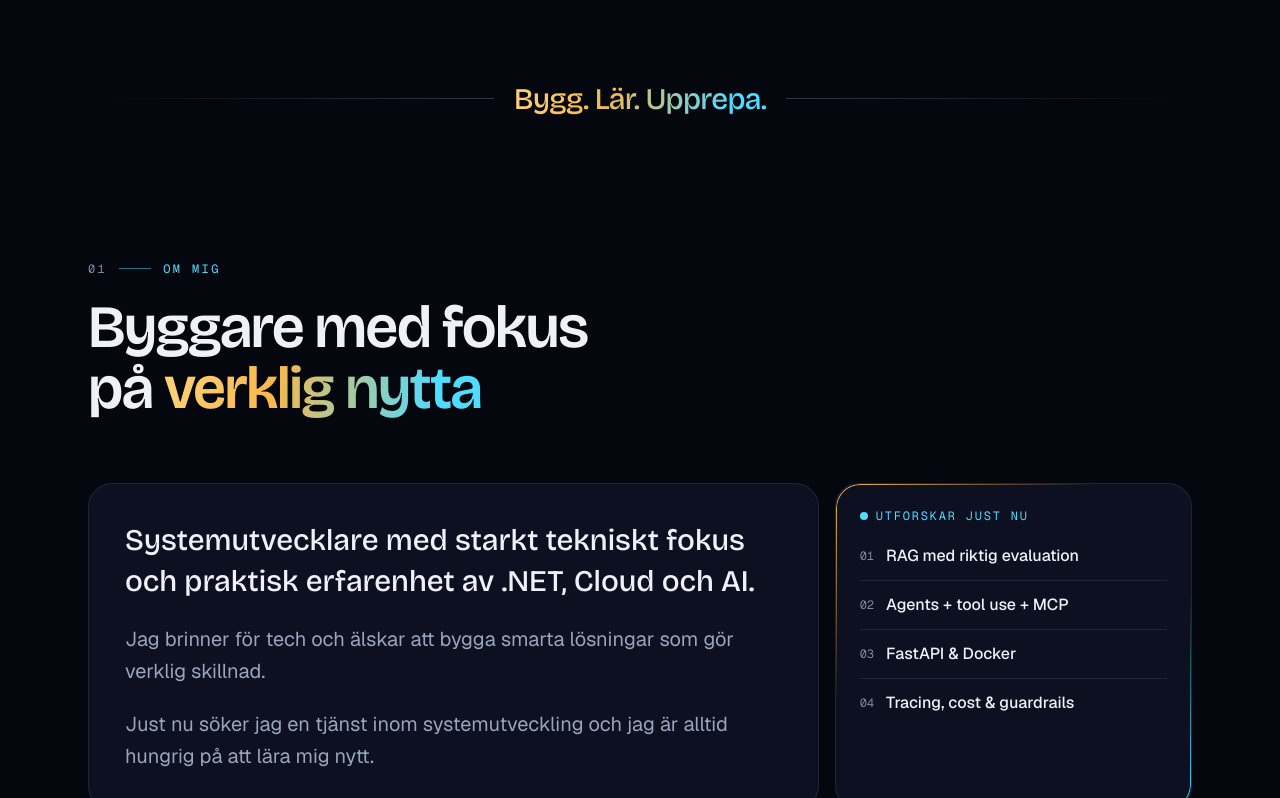
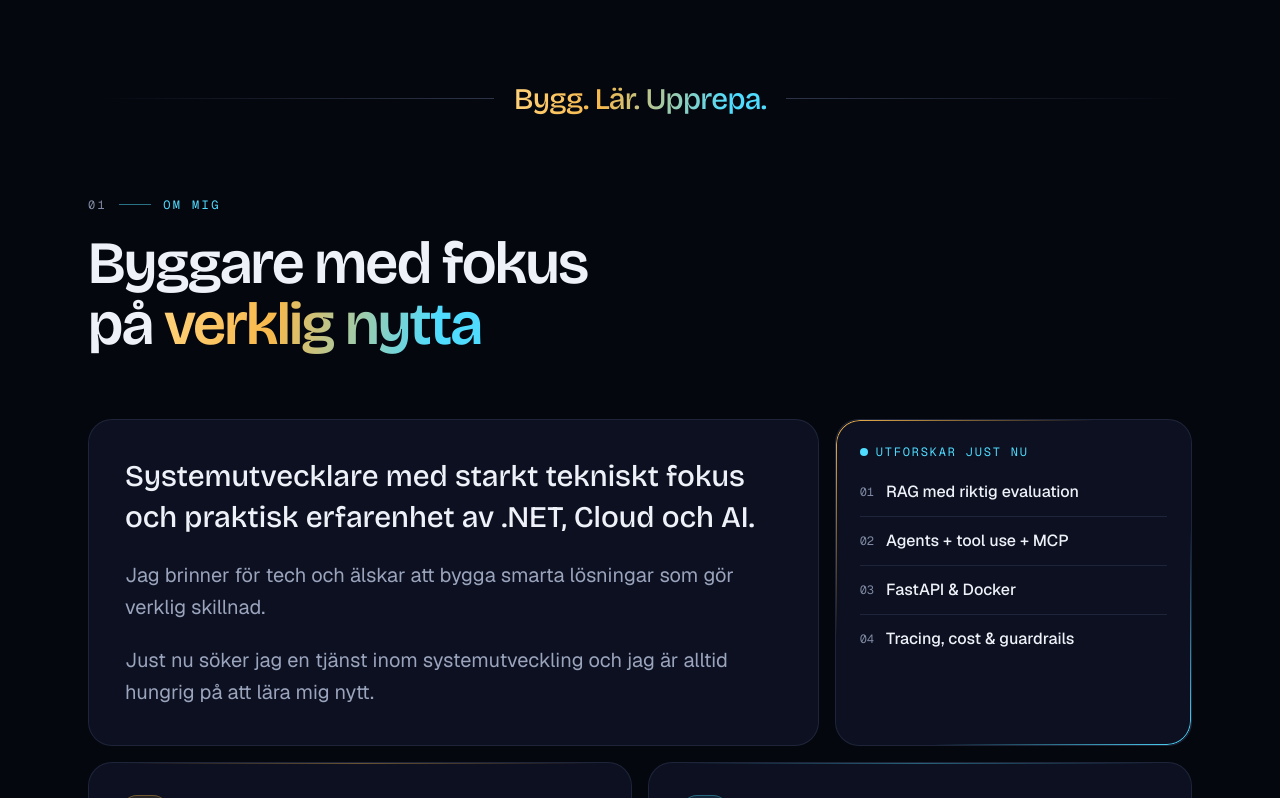
Before and after one commit to Harunsystemdeveloper/portfolio, a Next.js app: page / in a window 1280 px wide. Shown: the part 882-1680 px from the top of the page. Built offline with nearby package versions, Linux system fonts and the light colour scheme.

Commit message:
Minskat mellanrummet mellan sektionerna och låtit innehållet tona in tidigare

```diff
--- a/src/components/Contact.tsx
+++ b/src/components/Contact.tsx
@@ -24,7 +24,7 @@ export default function Contact() {
   }
 
   return (
-    <section id="kontakt" aria-labelledby="kontakt-rubrik" className="mx-auto max-w-6xl px-4 py-20 sm:px-6 sm:py-32">
+    <section id="kontakt" aria-labelledby="kontakt-rubrik" className="mx-auto max-w-6xl px-4 py-12 sm:px-6 sm:py-16">
       <Reveal className="card ring-gradient relative isolate overflow-hidden !rounded-[2rem] p-6 sm:p-12 lg:p-16">
         <div aria-hidden className="absolute -top-64 -left-56 -z-10 h-[36rem] w-[36rem] glow-gold" />
         <div aria-hidden className="absolute -right-56 -bottom-64 -z-10 h-[36rem] w-[36rem] glow-cyan" />
--- a/src/components/ui/RevealRoot.tsx
+++ b/src/components/ui/RevealRoot.tsx
@@ -13,7 +13,7 @@ export default function RevealRoot() {
           observer.unobserve(entry.target);
         }
       },
-      { rootMargin: "0px 0px -60px 0px" },
+      { rootMargin: "0px 0px 40px 0px" },
     );
     document.querySelectorAll("[data-reveal]").forEach((el) => observer.observe(el));
     return () => observer.disconnect();
--- a/src/components/ui/Section.tsx
+++ b/src/components/ui/Section.tsx
@@ -5,7 +5,7 @@ type Props = { id: string; index: string; eyebrow: string; title: ReactNode; lea
 
 export default function Section({ id, index, eyebrow, title, lead, children }: Props) {
   return (
-    <section id={id} aria-labelledby={`${id}-rubrik`} className="mx-auto max-w-6xl px-4 py-20 sm:px-6 sm:py-32">
+    <section id={id} aria-labelledby={`${id}-rubrik`} className="mx-auto max-w-6xl px-4 py-12 sm:px-6 sm:py-16">
       <SectionHeading id={`${id}-rubrik`} index={index} eyebrow={eyebrow} title={title} lead={lead} />
       {children}
     </section>
```
